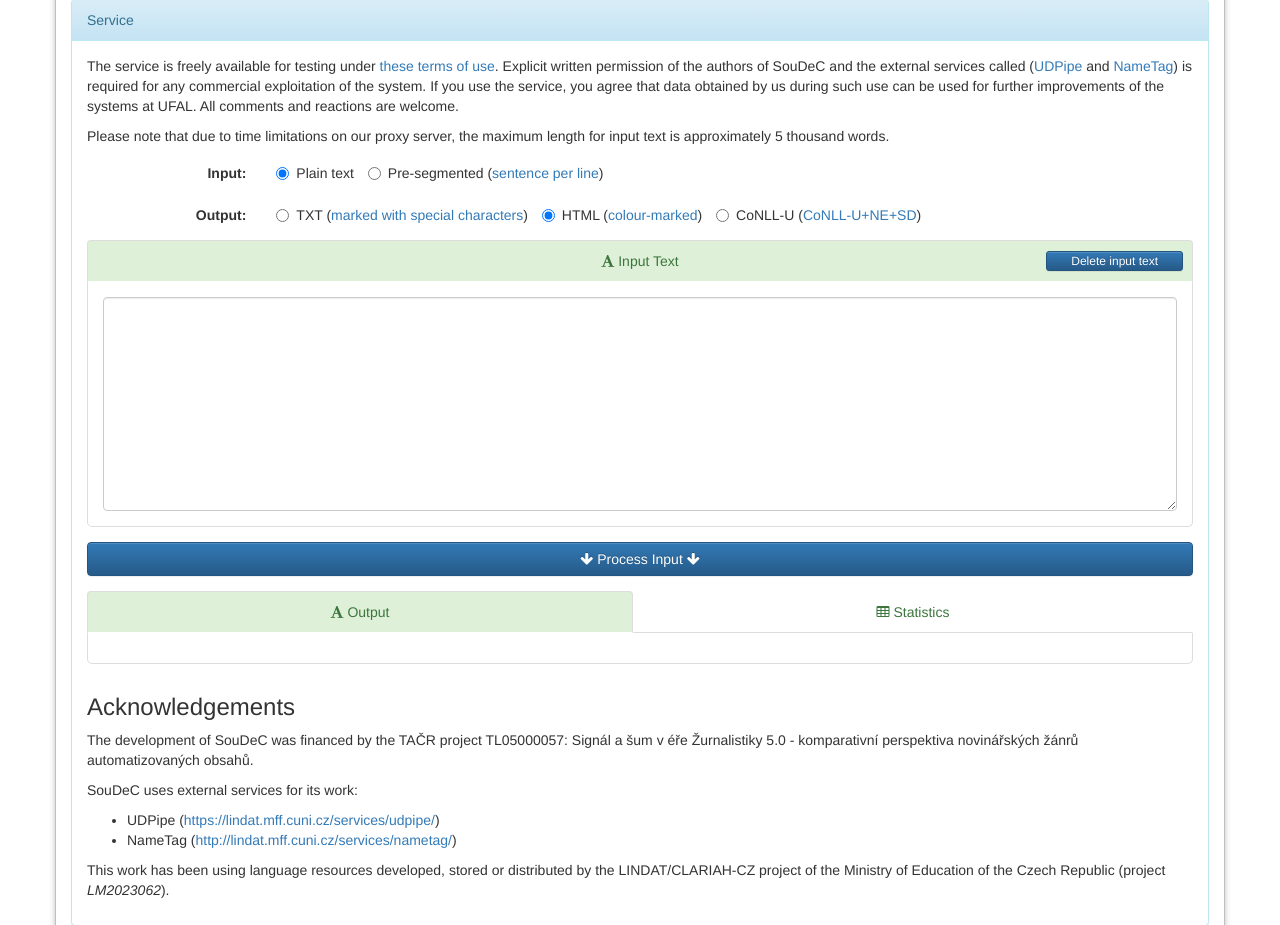
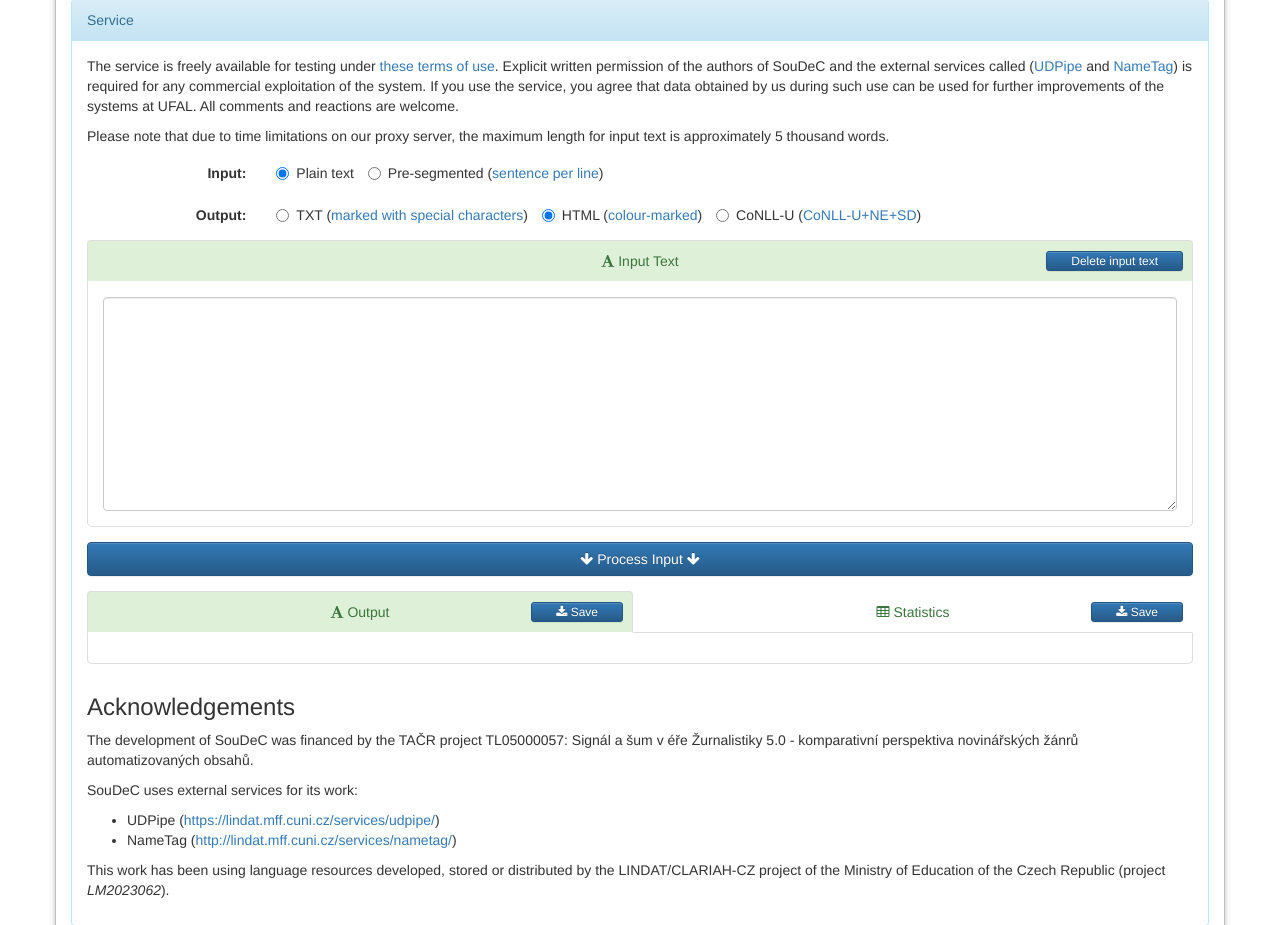
Before and after one commit to ufal/soudec, a PHP site: page /run.php in a window 1280 px wide. Shown: the part 283-1208 px from the top of the page. Run offline with PHP 8.4, Linux system fonts and the light colour scheme; some libraries are stand-ins or nearby versions.

Commit message:
Buttons and functions for saving the result and the stats
git-svn-id: https://svn.ms.mff.cuni.cz/svn/signal_a_sum/source_detection/Perl_UDPipeREST@130 a32e68db-fe4c-4835-81c6-61a328cef007

```diff
--- a/html/run.php
+++ b/html/run.php
@@ -5,7 +5,8 @@
 <script type="text/javascript"><!--
   var input_file_content = null;
   var output_file_content = null;
-  var output_file_table = null;
+  var output_file_stats = null;
+  var output_format = null;
 
   function doSubmit() {
     //var model = jQuery('#model :selected').text();
@@ -15,7 +16,7 @@
     // console.log("doSubmit: Input text: ", input_text);
     var input_format = jQuery('input[name=option_input]:checked').val();
     // console.log("doSubmit: Input format: ", input_format);
-    var output_format = jQuery('input[name=option_output]:checked').val();
+    output_format = jQuery('input[name=option_output]:checked').val();
     // console.log("doSubmit: Output format: ", output_format);
     var options = {text: input_text, input: input_format, output: output_format};
     // console.log("doSubmit: options: ", options);
@@ -58,6 +59,30 @@
       jQuery('#submit').html('<span class="fa fa-arrow-down"></span> Process Input <span class="fa fa-arrow-down"></span>');
       jQuery('#submit').prop('disabled', false);
     }});
+  }
+
+  function saveAs(blob, file_name) {
+    const url = window.URL.createObjectURL(blob);
+    const a = document.createElement('a');
+    a.href = url;
+    a.download = file_name;
+    a.style.display = 'none';
+    document.body.appendChild(a);
+    a.click();
+    window.URL.revokeObjectURL(url);
+    document.body.removeChild(a);
+  }
+
+  function saveOutput() {
+    if (!output_file_content || !output_format) return;
+    var content_blob = new Blob([output_file_content], {type: output_format == "html" ? "text/html" : "text/plain"});
+    saveAs(content_blob, "citations." + output_format);
+  }
+
+  function saveStats() {
+    if (!output_file_stats) return;
+    var stats_blob = new Blob([output_file_stats], {type: "text/html"});
+    saveAs(stats_blob, "statistics.html");
   }
 
 
@@ -107,8 +132,12 @@
     <button id="submit" class="btn btn-primary form-control" type="submit" style="margin-top: 15px; margin-bottom: 15px" onclick="doSubmit()"><span class="fa fa-arrow-down"></span> Process Input <span class="fa fa-arrow-down"></span></button>
 
     <ul class="nav nav-tabs nav-justified nav-tabs-green">
-     <li class="active"><a href="#output_formatted" data-toggle="tab"><span class="fa fa-font"></span> Output</a></li>
-     <li><a href="#output_stats" data-toggle="tab"><span class="fa fa-table"></span> Statistics</a></li>
+     <li class="active" style="position:relative"><a href="#output_formatted" data-toggle="tab"><span class="fa fa-font"></span> Output</a>
+          <button type="button" class="btn btn-primary btn-xs" style="position:absolute; top: 11px; right: 10px; padding: 0 2em" onclick="saveOutput();"><span class="fa fa-download"></span> Save</button>
+     </li>
+     <li style="position:relative"><a href="#output_stats" data-toggle="tab"><span class="fa fa-table"></span> Statistics</a>
+          <button type="button" class="btn btn-primary btn-xs" style="position:absolute; top: 11px; right: 10px; padding: 0 2em" onclick="saveStats();"><span class="fa fa-download"></span> Save</button>
+     </li>
     </ul>
 
     <div class="tab-content" id="output_tabs" style="border-right: 1px solid #ddd; border-left: 1px solid #ddd; border-bottom: 1px solid #ddd; border-bottom-right-radius: 5px; border-bottom-left-radius: 5px; padding: 15px">
```
